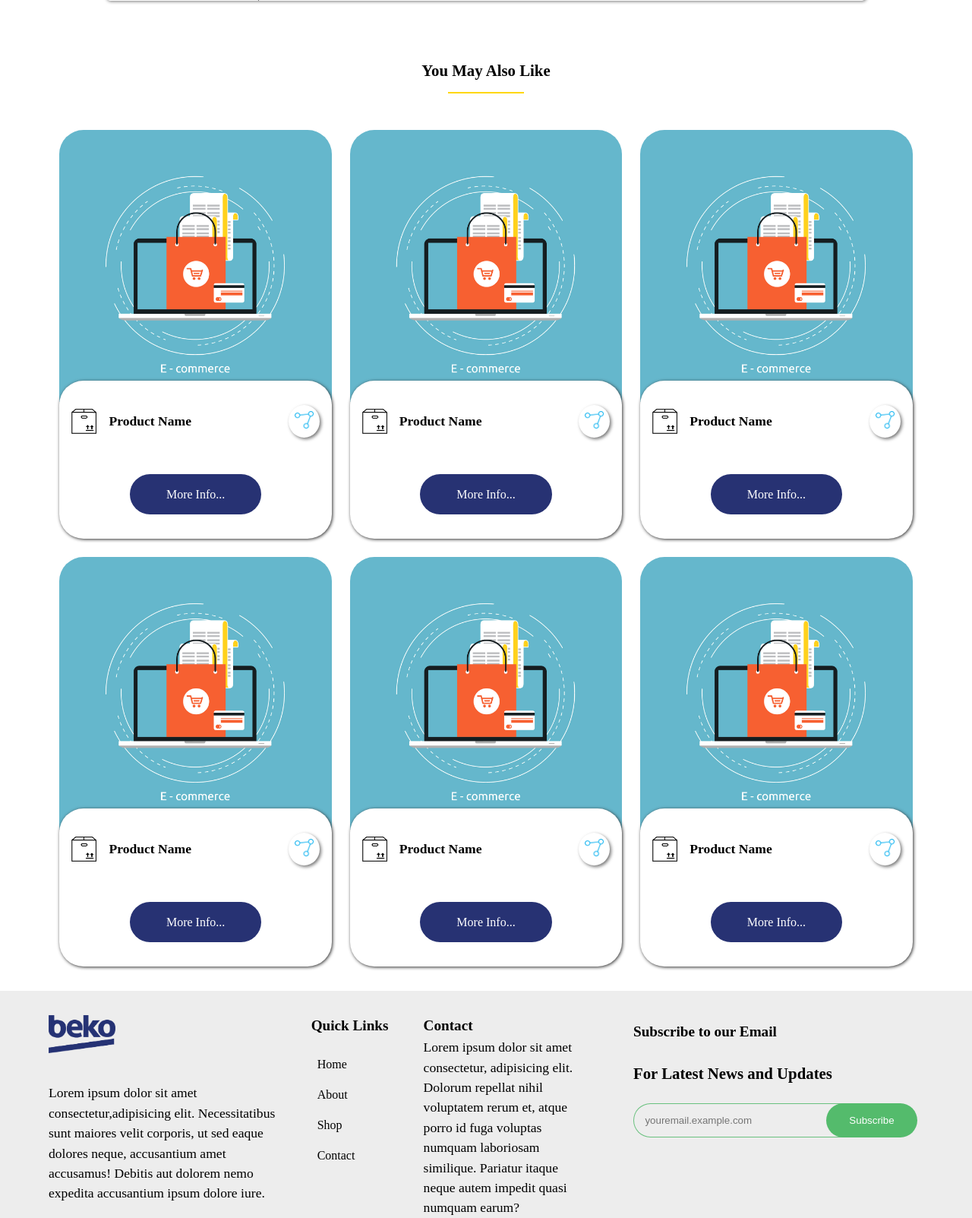
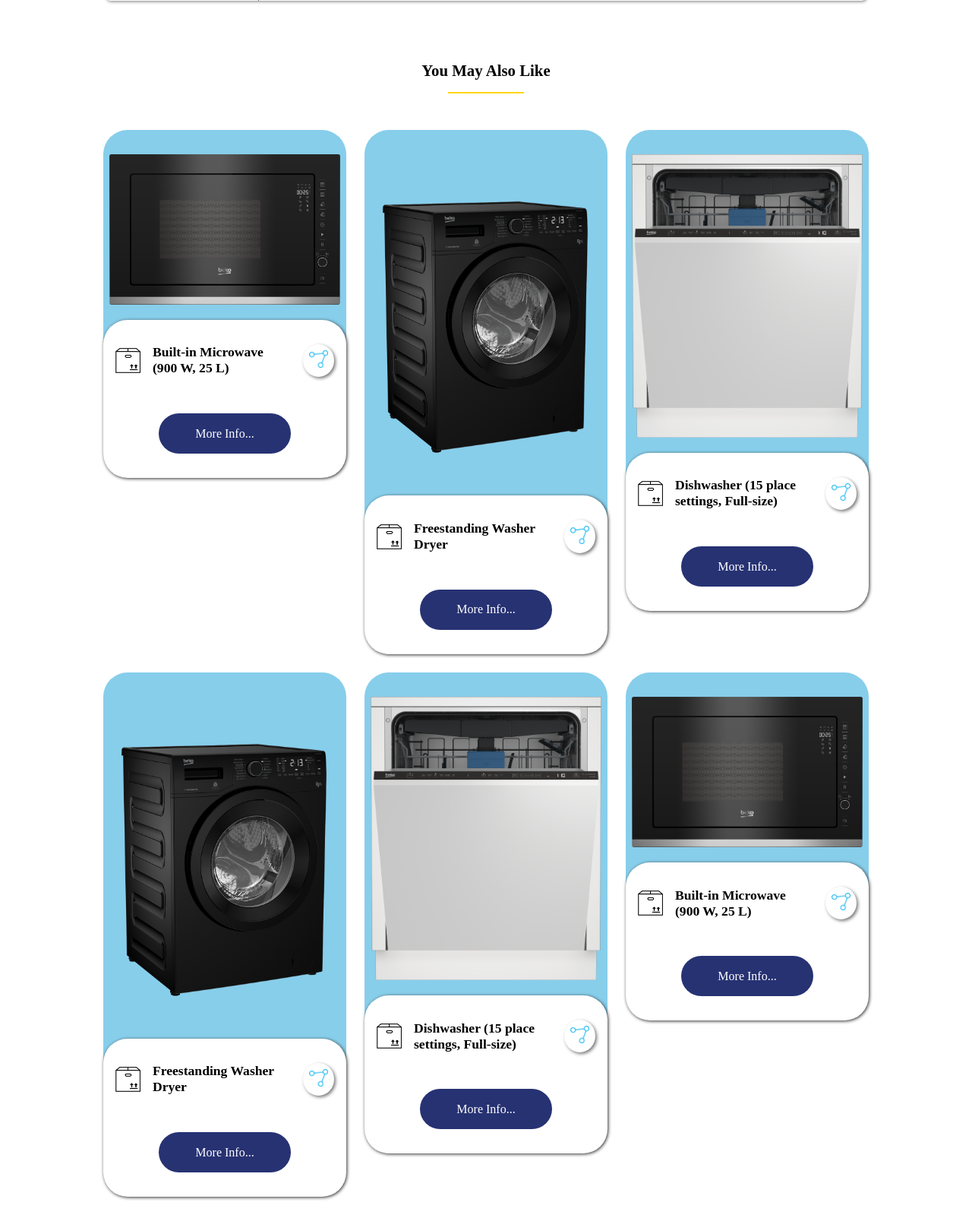
Before and after one commit to Kumeni/beko-corporate, a PHP site: page /products/product.html in a window 1280 px wide. Shown: the part 1891-3494 px from the top of the page at 76% size. Run offline with PHP 8.4, Linux system fonts and the light colour scheme.

Commit message:
updated all the pages

```diff
--- a/products/product.html
+++ b/products/product.html
@@ -86,7 +86,9 @@
         <!-- <div class="curved-background"></div> -->
         <p class="breadcrumbs"> <a href="/">Home</a> / <a href="/products.html">Products</a> / <a href="/products/product.html">Product Name</a></p>
         <section class="single-product-details">
-            <div class="single-product-images"></div>
+            <div class="single-product-images">
+                <img class="single-product-image" src="../assets/9200093200-LO1-20210425-154728.png" alt="Built in microwave" />
+            </div>
             <div class="single-product-information">
                 <h1>Product Name - Brief Product Description <a href="#"><img src="../assets/icons/share icon.png" alt="share-icon" /></a></h1>
 
@@ -194,22 +196,22 @@
         <section class="products">
             <div class="product">
                 <div class="product-image-container">
-                    <img src="../assets/e-commerce.jpg" alt="e-commerce image" />
+                    <img src="../assets/9200093200-LO1-20210425-154728.png" alt="e-commerce image" />
                 </div>
                 <div class="product-info"style="visibility: hidden;">
                     <div class="product-name">
                         <img src="../assets/icons/product icon.png" alt="product icon" />
-                        <p>Product Name</p>
+                        <p>Built-in Microwave (900 W, 25 L)</p>
                         <div class="share-icon-container">
                             <a href="#"><img src="../assets/icons/share icon.png" alt="share-icon" /></a>
                         </div>
                     </div>
-                    <a href="#">More Info...</a>
+                    <a href="./products/product.html">More Info...</a>
                 </div>
                 <div class="product-info">
                     <div class="product-name">
                         <img src="../assets/icons/product icon.png" alt="product icon" />
-                        <p>Product Name</p>
+                        <p>Built-in Microwave (900 W, 25 L)</p>
                         <div class="share-icon-container">
                             <a href="#"><img src="../assets/icons/share icon.png" alt="share-icon" /></a>
                         </div>
@@ -218,27 +220,27 @@
                         <img src="../assets/icons/product info icon.png" alt="product info icon" />
                         <p>Lorem ipsum dolor, sit amet consectetur adipisicing elit. Iure nisi velit ullam delectus voluptatum laborum quo placeat officia voluptatibus obcaecati. Modi asperiores similique fugiat laborum commodi. Sed sint quod odit!</p>
                     </div>
-                    <a href="#">More Info...</a>
+                    <a href="./products/product.html">More Info...</a>
                 </div>
             </div>
             <div class="product">
                 <div class="product-image-container">
-                    <img src="../assets/e-commerce.jpg" alt="e-commerce image" />
+                    <img src="../assets/cq5dam.web.1280.1280.png" alt="e-commerce image" />
                 </div>
                 <div class="product-info"style="visibility: hidden;">
                     <div class="product-name">
                         <img src="../assets/icons/product icon.png" alt="product icon" />
-                        <p>Product Name</p>
+                        <p>Freestanding Washer Dryer</p>
                         <div class="share-icon-container">
                             <a href="#"><img src="../assets/icons/share icon.png" alt="share-icon" /></a>
                         </div>
                     </div>
-                    <a href="#">More Info...</a>
+                    <a href="./products/product.html">More Info...</a>
                 </div>
                 <div class="product-info">
                     <div class="product-name">
                         <img src="../assets/icons/product icon.png" alt="product icon" />
-                        <p>Product Name</p>
+                        <p>Freestanding Washer Dryer</p>
                         <div class="share-icon-container">
                             <a href="#"><img src="../assets/icons/share icon.png" alt="share-icon" /></a>
                         </div>
@@ -247,27 +249,27 @@
                         <img src="../assets/icons/product info icon.png" alt="product info icon" />
                         <p>Lorem ipsum dolor, sit amet consectetur adipisicing elit. Iure nisi velit ullam delectus voluptatum laborum quo placeat officia voluptatibus obcaecati. Modi asperiores similique fugiat laborum commodi. Sed sint quod odit!</p>
                     </div>
-                    <a href="#">More Info...</a>
+                    <a href="./products/product.html">More Info...</a>
                 </div>
             </div>
             <div class="product">
                 <div class="product-image-container">
-                    <img src="../assets/e-commerce.jpg" alt="e-commerce image" />
+                    <img src="../assets/7637303877-LO1-20240308-084336.png" alt="e-commerce image" />
                 </div>
                 <div class="product-info"style="visibility: hidden;">
                     <div class="product-name">
                         <img src="../assets/icons/product icon.png" alt="product icon" />
-                        <p>Product Name</p>
+                        <p>Dishwasher (15 place settings, Full-size)</p>
                         <div class="share-icon-container">
                             <a href="#"><img src="../assets/icons/share icon.png" alt="share-icon" /></a>
                         </div>
                     </div>
-                    <a href="#">More Info...</a>
+                    <a href="./products/product.html">More Info...</a>
                 </div>
                 <div class="product-info">
                     <div class="product-name">
                         <img src="../assets/icons/product icon.png" alt="product icon" />
-                        <p>Product Name</p>
+                        <p>Dishwasher (15 place settings, Full-size)</p>
                         <div class="share-icon-container">
                             <a href="#"><img src="../assets/icons/share icon.png" alt="share-icon" /></a>
                         </div>
@@ -276,27 +278,27 @@
                         <img src="../assets/icons/product info icon.png" alt="product info icon" />
                         <p>Lorem ipsum dolor, sit amet consectetur adipisicing elit. Iure nisi velit ullam delectus voluptatum laborum quo placeat officia voluptatibus obcaecati. Modi asperiores similique fugiat laborum commodi. Sed sint quod odit!</p>
                     </div>
-                    <a href="#">More Info...</a>
+                    <a href="./products/product.html">More Info...</a>
                 </div>
             </div>
             <div class="product">
                 <div class="product-image-container">
-                    <img src="../assets/e-commerce.jpg" alt="e-commerce image" />
+                    <img src="../assets/cq5dam.web.1280.1280.png" alt="e-commerce image" />
                 </div>
                 <div class="product-info"style="visibility: hidden;">
                     <div class="product-name">
                         <img src="../assets/icons/product icon.png" alt="product icon" />
-                        <p>Product Name</p>
+                        <p>Freestanding Washer Dryer</p>
                         <div class="share-icon-container">
                             <a href="#"><img src="../assets/icons/share icon.png" alt="share-icon" /></a>
                         </div>
                     </div>
-                    <a href="#">More Info...</a>
+                    <a href="./products/product.html">More Info...</a>
                 </div>
                 <div class="product-info">
                     <div class="product-name">
                         <img src="../assets/icons/product icon.png" alt="product icon" />
-                        <p>Product Name</p>
+                        <p>Freestanding Washer Dryer</p>
                         <div class="share-icon-container">
                             <a href="#"><img src="../assets/icons/share icon.png" alt="share-icon" /></a>
                         </div>
@@ -305,27 +307,27 @@
                         <img src="../assets/icons/product info icon.png" alt="product info icon" />
                         <p>Lorem ipsum dolor, sit amet consectetur adipisicing elit. Iure nisi velit ullam delectus voluptatum laborum quo placeat officia voluptatibus obcaecati. Modi asperiores similique fugiat laborum commodi. Sed sint quod odit!</p>
                     </div>
-                    <a href="#">More Info...</a>
+                    <a href="./products/product.html">More Info...</a>
                 </div>
             </div>
             <div class="product">
                 <div class="product-image-container">
-                    <img src="../assets/e-commerce.jpg" alt="e-commerce image" />
+                    <img src="../assets/7637303877-LO1-20240308-084336.png" alt="e-commerce image" />
                 </div>
                 <div class="product-info"style="visibility: hidden;">
                     <div class="product-name">
                         <img src="../assets/icons/product icon.png" alt="product icon" />
-                        <p>Product Name</p>
+                        <p>Dishwasher (15 place settings, Full-size)</p>
                         <div class="share-icon-container">
                             <a href="#"><img src="../assets/icons/share icon.png" alt="share-icon" /></a>
                         </div>
                     </div>
-                    <a href="#">More Info...</a>
+                    <a href="./products/product.html">More Info...</a>
                 </div>
                 <div class="product-info">
                     <div class="product-name">
                         <img src="../assets/icons/product icon.png" alt="product icon" />
-                        <p>Product Name</p>
+                        <p>Dishwasher (15 place settings, Full-size)</p>
                         <div class="share-icon-container">
                             <a href="#"><img src="../assets/icons/share icon.png" alt="share-icon" /></a>
                         </div>
@@ -334,36 +336,36 @@
                         <img src="../assets/icons/product info icon.png" alt="product info icon" />
                         <p>Lorem ipsum dolor, sit amet consectetur adipisicing elit. Iure nisi velit ullam delectus voluptatum laborum quo placeat officia voluptatibus obcaecati. Modi asperiores similique fugiat laborum commodi. Sed sint quod odit!</p>
                     </div>
-                    <a href="#">More Info...</a>
+                    <a href="./products/product.html">More Info...</a>
                 </div>
             </div>
             <div class="product">
                 <div class="product-image-container">
-                    <img src="../assets/e-commerce.jpg" alt="e-commerce image" />
+                    <img src="../assets/9200093200-LO1-20210425-154728.png" alt="e-commerce image" />
                 </div>
                 <div class="product-info"style="visibility: hidden;">
                     <div class="product-name">
                         <img src="../assets/icons/product icon.png" alt="product icon" />
-                        <p>Product Name</p>
+                        <p>Built-in Microwave (900 W, 25 L)</p>
                         <div class="share-icon-container">
                             <a href="#"><img src="../assets/icons/share icon.png" alt="share-icon" /></a>
                         </div>
                     </div>
-                    <a href="#">More Info...</a>
+                    <a href="./products/product.html">More Info...</a>
                 </div>
                 <div class="product-info">
                     <div class="product-name">
                         <img src="../assets/icons/product icon.png" alt="product icon" />
-                        <p>Product Name</p>
+                        <p>Built-in Microwave (900 W, 25 L)</p>
                         <div class="share-icon-container">
                             <a href="#"><img src="../assets/icons/share icon.png" alt="share-icon" /></a>
                         </div>
                     </div>
                     <div class="product-details">
                         <img src="../assets/icons/product info icon.png" alt="product info icon" />
-                        <p>Lorem ipsum dolor, sit amet consectetur adipisicing elit. Iure nisi velit ullam delectus voluptatum laborum quo placeat officia voluptatibus obcaecati. Modi asperiores similique fugiat laborum commodi. Sed sint quod odit!</p>
+                        <p>Lorem ipsum6 dolor, sit amet consectetur adipisicing elit. Iure nisi velit ullam delectus voluptatum laborum quo placeat officia voluptatibus obcaecati. Modi asperiores similique fugiat laborum commodi. Sed sint quod odit!</p>
                     </div>
-                    <a href="#">More Info...</a>
+                    <a href="./products/product.html">More Info...</a>
                 </div>
             </div>
         </section>
--- a/styles/homepage-landing.css
+++ b/styles/homepage-landing.css
@@ -13,7 +13,8 @@
     min-height: 100vh;
     position: relative;
     width:auto;
-    max-width: 1440px;
+    /* max-width: 1440px; */
+    margin: auto;
 }
 
 .swiper-slide{
--- a/styles/homepage-main.css
+++ b/styles/homepage-main.css
@@ -11,6 +11,7 @@
     grid-template-columns: auto;
     grid-template-rows: repeat(2, 50%);
     row-gap: 2.9rem;
+    margin: auto;
     /* display: none; */
 }
 
--- a/styles/product.css
+++ b/styles/product.css
@@ -18,8 +18,14 @@
     background-color: skyblue;
     height: 500px;
     border-radius: 10px;
+    padding: 1rem;
 }
 
+.single-product-image{
+    width: 100%;
+    height: 100%;
+    object-fit: contain;
+}
 .single-product-information{
     grid-template-rows: repeat(3, auto);
     align-content: start;
--- a/styles/products.css
+++ b/styles/products.css
@@ -25,7 +25,7 @@
     z-index: -2;
 }
 .products{
-    grid-template-columns: repeat(3, 28%);
+    grid-template-columns: repeat(3, 25%);
     column-gap: 1.5rem;
     row-gap: 1.5rem;
     justify-content: center;
@@ -33,9 +33,20 @@
 }
 .product{
     position: relative;
+    height: max-content;
+}
+.product-image-container{
+    background-color: skyblue;
+    border-radius: 2rem 2rem 0rem 0rem;
+    padding: 2rem 0.5rem 3rem 0.5rem;
 }
 .product-image-container > img{
-    border-radius: 2rem 2rem 0rem 0rem;
+    /* border-radius: 2rem 2rem 0rem 0rem; */
+    cursor: pointer;
+    transition: all .5s;
+}
+.product:hover .product-image-container > img{
+    transform:scale(95%);
 }
 .product-info{
     margin-top: -2rem;
```
Also changed, not shown: index.html (+4 -16 lines), products.html (+18 -18 lines), styles/homepage-hero.css (+6 -3 lines), assets/7637303877-LO1-20240308-084336.png (added), assets/9200093200-LO1-20210425-154728.png (added), assets/cq5dam.web.1280.1280.png (added).
